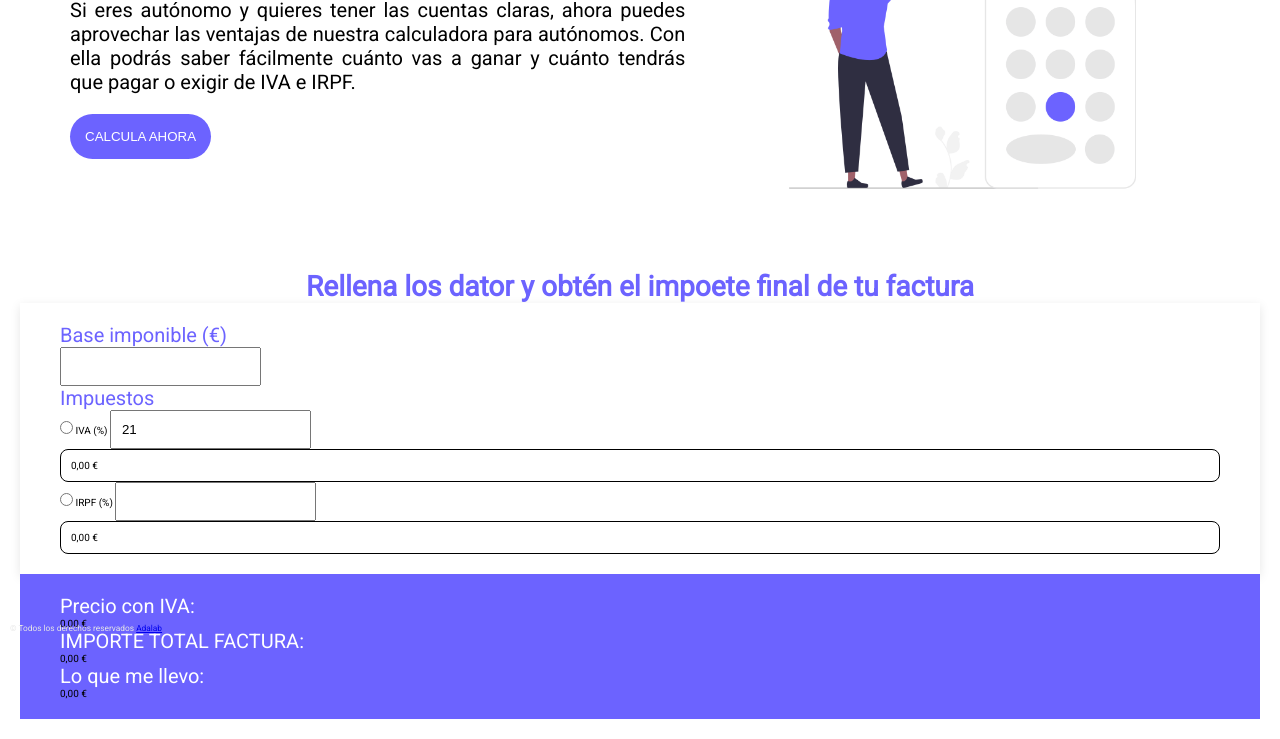
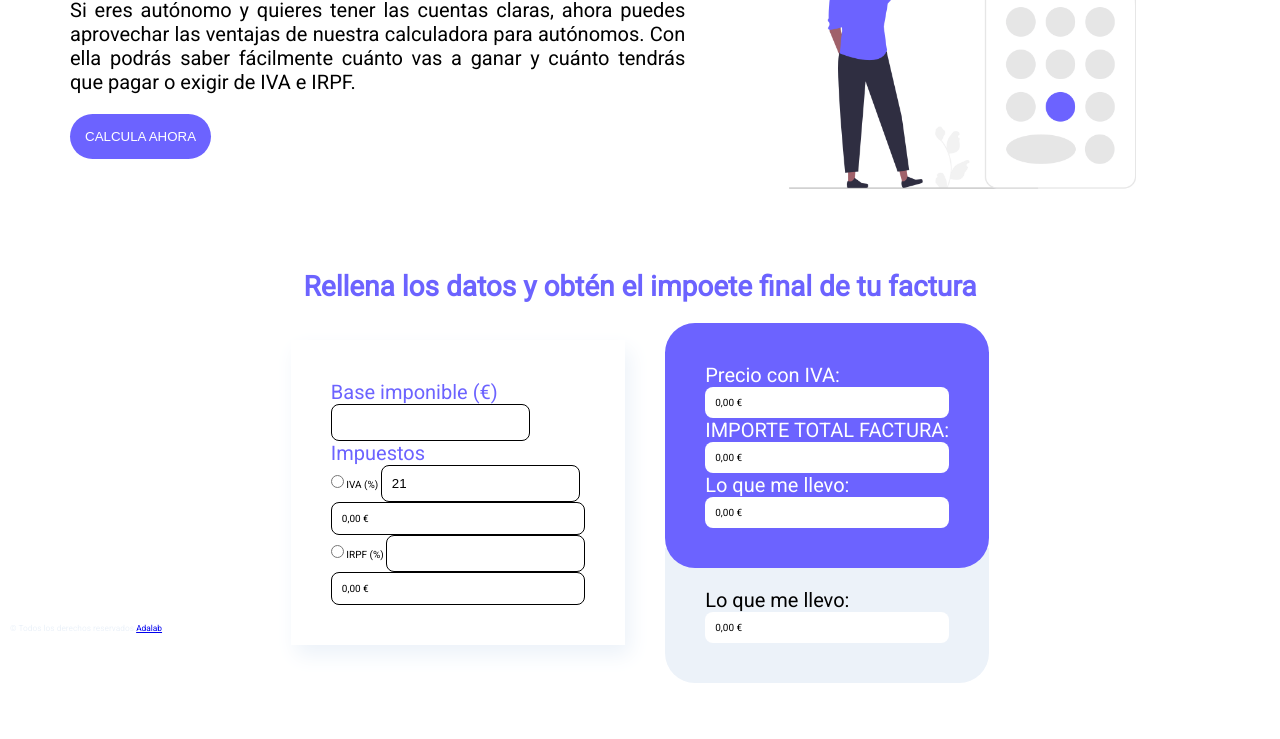
Before and after one commit to lupeMorales/calculadora-autonomos, a website: page public/index.html in a window 1280 px wide. Shown: the part 157-896 px from the top of the page. After the commit the page ends 860 px from the top, so only its background shows below. Drawn offline with Linux system fonts and the light colour scheme.

Commit message:
add form

```diff
--- a/public/index.html
+++ b/public/index.html
@@ -27,7 +27,7 @@
 
       <main class="page__main">
         <h2 class="title">
-          Rellena los dator y obtén el impoete final de tu factura
+          Rellena los datos y obtén el impoete final de tu factura
         </h2>
         <div class="calculator">
           <section class="calculator__data">
@@ -50,14 +50,19 @@
               </fieldset>
             </form>
           </section>
-          <section class="calculator__result">
-            <p class="calculator__result--title">Precio con IVA:</p>
-            <p class="form__result--no-border">0,00 €</p>
-            <p class="calculator__result--title"">IMPORTE TOTAL FACTURA:</p>
-            <p class="form__result--no-border">0,00 €</p>
-            <p class="calculator__result--title"">Lo que me llevo:</p>
-            <p class="form__result--no-border">0,00 €</p>
-          </section>
+          <div>  <section class="calculator__result">
+              <p class="calculator__result--title">Precio con IVA:</p>
+              <p class="calculator__result--total">0,00 €</p>
+              <p class="calculator__result--title"">IMPORTE TOTAL FACTURA:</p>
+              <p class="calculator__result--total">0,00 €</p>
+              <p class="calculator__result--title"">Lo que me llevo:</p>
+              <p class="calculator__result--total">0,00 €</p>
+            </section>
+            <section class="calculator__final">
+                <p class="calculator__final--title">Lo que me llevo:</p>
+                <p class="calculator__result--total">0,00 €</p>
+              </section></div>
+
         </div>
       </main>
 
--- a/src/scss/core/_variables.scss
+++ b/src/scss/core/_variables.scss
@@ -3,4 +3,4 @@ $font-main: "Roboto", sans-serif;
 
 // colors
 $color-primary: #6c63ff;
-$color-secondary: #e6e6e6;
+$color-secondary: #ecf2f9;
--- a/src/scss/layout/_main.scss
+++ b/src/scss/layout/_main.scss
@@ -6,10 +6,21 @@
     color: $color-primary;
     text-align: center;
   }
+
+  .calculator {
+    display: flex;
+    flex-direction: column;
+    align-items: center;
+    justify-content: center;
+    gap: 40px;
+
+    @media all and (min-width: 768px) {
+      flex-direction: row;
+    }
+  }
   .form {
-    padding: 20px 40px;
-
-    box-shadow: 0 3px 10px $color-secondary;
+    padding: 40px;
+    box-shadow: 5px 10px 20px $color-secondary;
 
     &__fieldset {
       border-style: none;
@@ -22,26 +33,42 @@
 
     input {
       padding: 10px;
+      border: 1px solid black;
+      border-radius: 8px;
     }
 
     &__result {
       padding: 10px;
       border: 1px solid black;
       border-radius: 8px;
-      background-color: white;
-
-      &--no-border {
-        border: none;
-      }
     }
   }
   .calculator__result {
-    padding: 20px 40px;
+    display: absolute;
+    transform: translateY(20px);
+    padding: 40px;
     background-color: $color-primary;
+    border-radius: 30px;
+    z-index: 5;
 
     &--title {
       font-size: 2rem;
       color: white;
     }
+    &--total {
+      padding: 10px;
+      border-radius: 8px;
+      background-color: white;
+    }
+  }
+  .calculator__final {
+    width: 100%;
+    padding: 40px;
+    background-color: $color-secondary;
+    border-radius: 0 0 30px 30px;
+    &--title {
+      font-size: 2rem;
+      color: black;
+    }
   }
 }
```
Also changed, not shown: src/html/partials/main.html (+14 -9 lines), public/assets/css/main.css, 1 other file.
